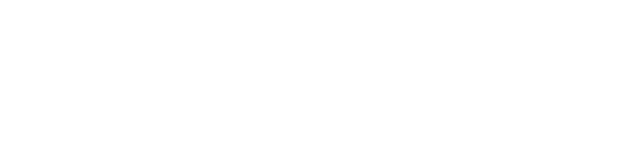
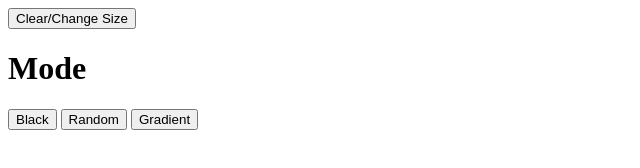
Before and after one commit to A7mad-2000as/etch-a-sketch, a plain HTML site: page index.html in a window 1280 px wide. Shown: the whole page, without its empty margins (0-640 px from the left). Drawn offline with Linux system fonts and the light colour scheme.

Commit message:
Add initial markup

```diff
--- a/index.html
+++ b/index.html
@@ -7,6 +7,21 @@
     <title>Etch a Sketch</title>
 </head>
 <body>
+    <div class="playing-area">
+        <div class="reset-section">
+            <button>Clear/Change Size</button>
+        </div>
 
+        <div class="playing-section">
+            <div class="control-buttons">
+                <h1>Mode</h1>
+                <button>Black</button>
+                <button>Random</button>
+                <button>Gradient</button>
+            </div>
+
+            <div class="screen"></div>
+        </div>
+    </div>
 </body>
 </html>
```
